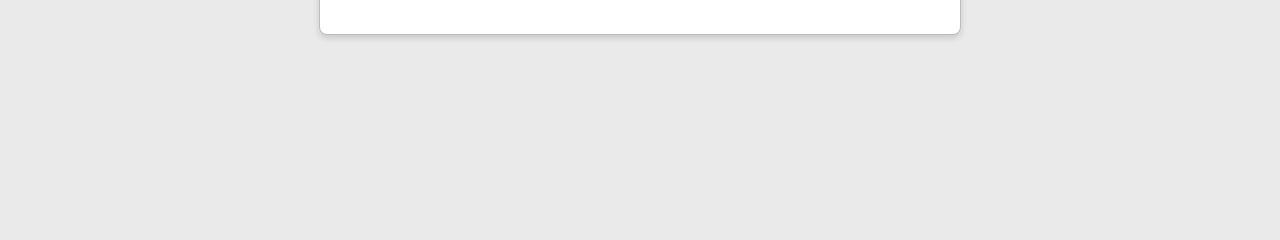
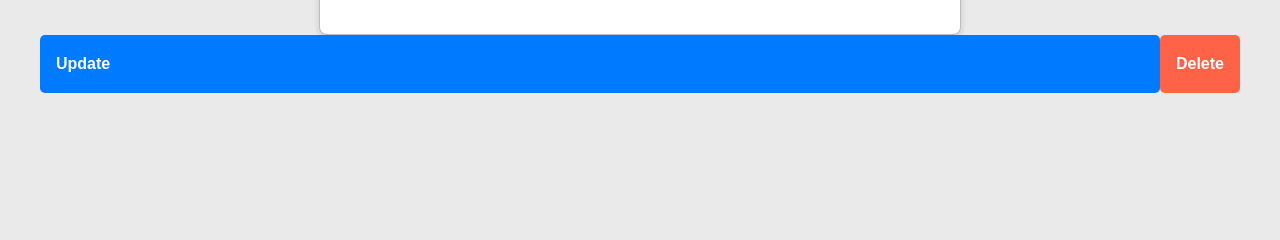
Before and after one commit to Gabriel-Maxsy/Sistema_De_Loja, a Django app: template store/templates/store/product.html in a window 1280 px wide. Shown: the part 345-585 px from the top of the page. Run offline with Django 5.2, Linux system fonts and the light colour scheme; the template is opened without the code that fills it, so the values that code supplies are empty.

Commit message:
Criando o delete de produtos.

```diff
--- a/base_static/global/css/style.css
+++ b/base_static/global/css/style.css
@@ -263,3 +263,21 @@ body {
   font-size: small;
   list-style: none;
 }
+
+.product-links {
+  margin-block: calc(var(--small-font-size) * 2);
+  display: flex;
+  align-items: center;
+  gap: 0 var(--spacing);
+}
+.btn-link {
+  font-size: var(--small-font-size);
+  text-decoration: none;
+  font-weight: bold;
+  padding: 1rem;
+  display: block;
+  line-height: var(--small-font-size);
+}
+.btn-delete {
+  background: tomato;
+}
--- a/store/templates/store/product.html
+++ b/store/templates/store/product.html
@@ -9,4 +9,25 @@
     <p><b>Created Date:</b> {{ product.created_date }}</p>
     <p><b>Description:</b> {{ product.description }}</p>
   </div>
+
+  <div class="product-links">
+    <a href="{% url 'store:update' product.id %}" class="btn btn-link">Update</a>
+
+    <form action="{% url 'store:delete' product.id %}" method="POST">
+      {% csrf_token %}
+
+      {% if confirmation == 'no' %}
+
+        <input type="hidden" name="confirmation" value="yes">
+        <button class="btn btn-link btn-delete" type="submit">Confirma?</button>
+
+      {% else %}
+
+        <button class="btn btn-link btn-delete" type="submit">Delete</button>
+
+      {% endif %}
+
+    </form>
+
+  </div>
 {% endblock content %}
--- a/store/urls.py
+++ b/store/urls.py
@@ -11,4 +11,5 @@ urlpatterns = [
     path('product/<int:product_id>/', views.product, name='product'), # Read
     path('product/create/', views.create, name='create'), # Create
     path('product/<int:product_id>/update/', views.update, name='update'), # Update
+    path('product/<int:product_id>/delete/', views.delete, name='delete'), # Delete
 ]
```
Also changed, not shown: store/views/product_forms.py (+20 -0 lines).
